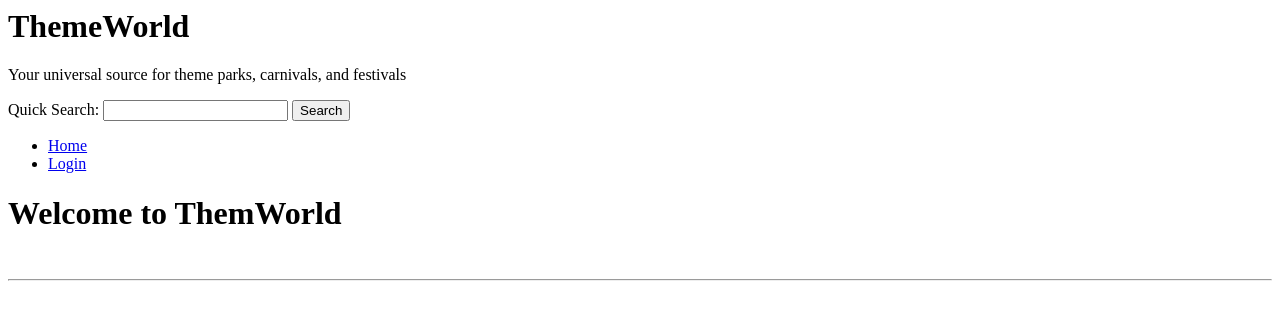
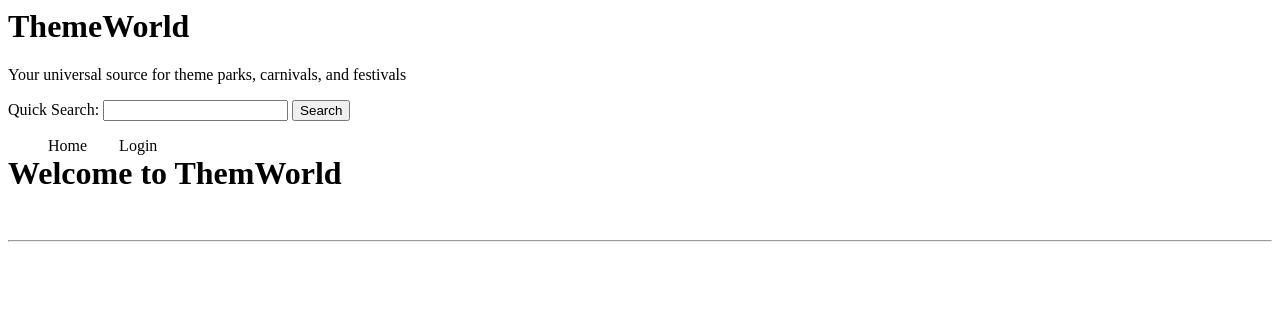
Before and after one commit to rroyste2/themeParks, a PHP site: page / in a window 1280 px wide. Shown: the top 320 px of the page. Run offline with PHP 8.4, Linux system fonts and the light colour scheme.

Commit message:
Made some more changes in the HTML files. Added stylesheet.php to be able to inject multiple stylesheets across multiple pages with minimal effort.

```diff
--- a/header.php
+++ b/header.php
@@ -5,7 +5,7 @@
 		Quick Search: <input type="text" name="q" id="q" />
 		<input type="submit" value="Search" />
 	</form>
-	<ul>
+	<ul class="menubar">
 		<li><a href="index.php">Home</a></li>
 		<li><a href="login.php">Login</a></li>
 	</ul>
--- a/index.php
+++ b/index.php
@@ -2,14 +2,21 @@
 	<!-- Create a header for the html to store META and not-on page info -->
 	<head>
 		<title>ThemeWorld | Home</title>
+
+		<!--Include the Scripts and stylesheets -->
+		<?PHP
+			include('stylesheets.php');
+		 ?>
 	</head>
 
 	<body>
 		<!-- Import the header file -->
 		<?PHP include('header.php'); ?>
 
-		<h1>Welcome to ThemWorld</h1><br />
-		<hr /><br />
-		<!-- the rest of the information goes in here -->
+		<div id="content">
+			<h1>Welcome to ThemWorld</h1><br />
+			<hr /><br />
+			<!-- the rest of the information goes in here -->
+		</div>
 	</body>
 </html>
--- /dev/null
+++ b/stylesheets.php
@@ -0,0 +1 @@
+<link href="stylesheets/format.css" rel="stylesheet" type="text/css" />
--- a/stylesheets/format.css
+++ b/stylesheets/format.css
@@ -0,0 +1,18 @@
+.menubar li {
+	list-style-type: none;
+	float: left;
+	margin-right: 2em;
+}
+.menubar a:hover {
+	text-decoration: underline;
+	color: red;
+}
+
+.menubar a:link, :visited {
+	text-decoration: none;
+	color: black;
+}
+
+#content {
+	clear: both;
+}
```
